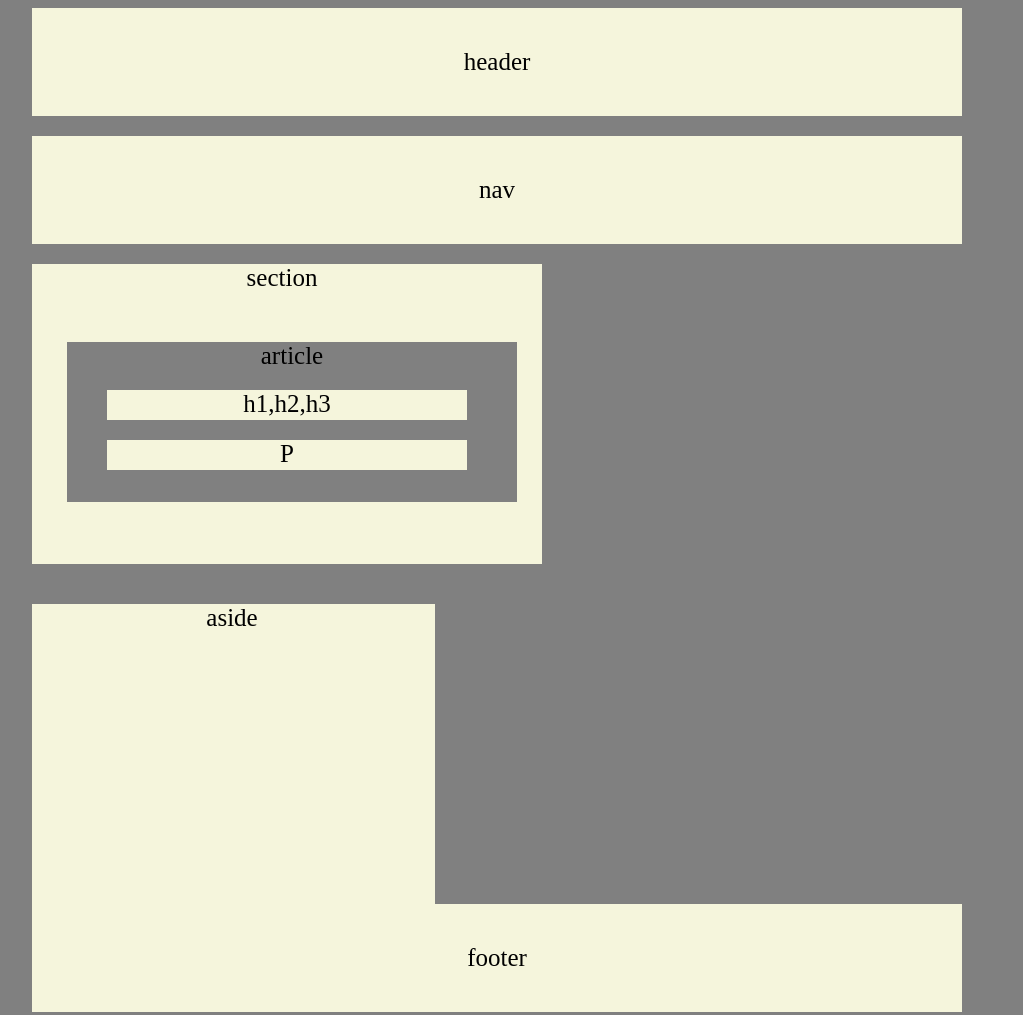
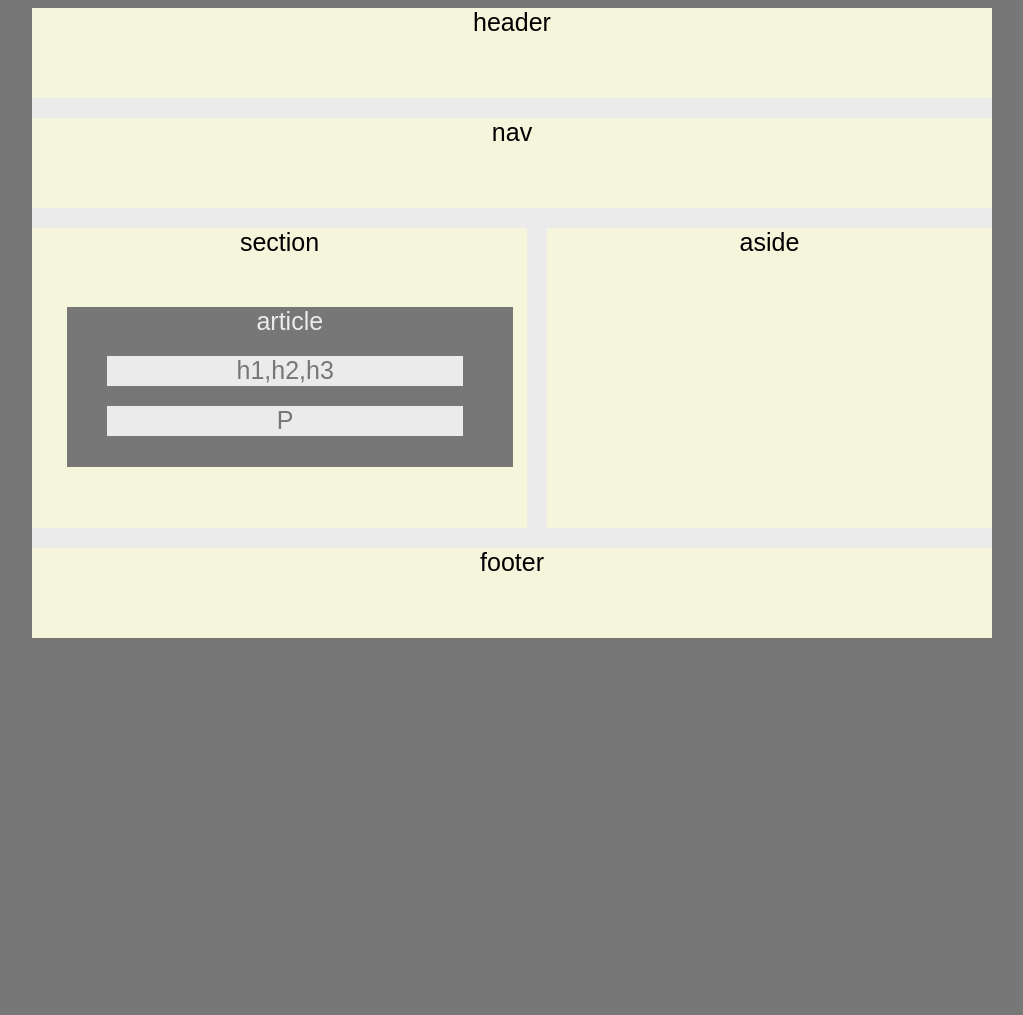
Before and after one commit to osyBodife/HW-Wireframe, a plain HTML site: page index.html in a window 1280 px wide. Shown: the whole page, without its empty margins (176-1199 px from the left). After the commit the page ends 800 px from the top, so only its background shows below. Drawn offline with Linux system fonts and the light colour scheme.

Commit message:
upload modified html and css files

```diff
--- a/style.css
+++ b/style.css
@@ -1,55 +1,61 @@
 body{
-    background-color:grey;
+    background-color:#777;
     text-align: center;
+    font-family: 'Arial', 'Helvetica Neue', Helvetica, sans-serif;
+    font-size: 18px;
+    width: 960px;
 
 }
 #wrapper{
-    width: 70%;
+    width: 100%;
     font-size: 25px;
     margin-left: 200px;
+    background-color: #ebebeb;
 
 
 }
 header{
     background-color: beige;
-    padding: 40px;
-    width: 850px;
+    width: 100%;
+    height: 90px;
 }
 #nav{
     background-color: beige;
-    padding: 40px;
+    height: 90px;
     margin-top: 20px;
-    width: 850px;
+    width: 100%;
 }
 section{
     background-color: beige;
- width: 500px;
- height: 300px;
+    width:495px;
+    height: 300px;
     margin-top: 20px;
     float: left;
     margin-right: 20px;
-    padding-right: 10px;
+
     margin-bottom: 20px;
 
 }
 #aside{
     background-color: beige;
- width: 400px;
+ width: 445px;
  height: 300px;
     margin-top: 20px;
     float: left;
-    padding-right: 3px;
+
 }
 article{
     width: 90%;
-    background-color:grey;
+    background-color:#777;
     position: relative;
     top: 50px;
     left: 35px;
     height: 160px;
+    color: #ebebeb;
 }
 #art{
-    background-color: beige;
+    color:#777;
+    background-color: #ebebeb;
     height: 30px;
     width: 80%;
     margin-top: 20px;
@@ -58,8 +64,9 @@ article{
 }
 
 #bart{
-    background-color: beige;
-    height: 30px;
+    color:#777;
+    background-color: #ebebeb;
+        height: 30px;
     width: 80%;
     margin-top: 20px;
     margin-left: 40px;
@@ -69,8 +76,8 @@ footer{
     clear: both;
     overflow: auto;
     background-color: beige;
-    padding: 40px;
-    width: 850px;
+    height: 90px;
+    width: 100%;
 
 
 }
```
